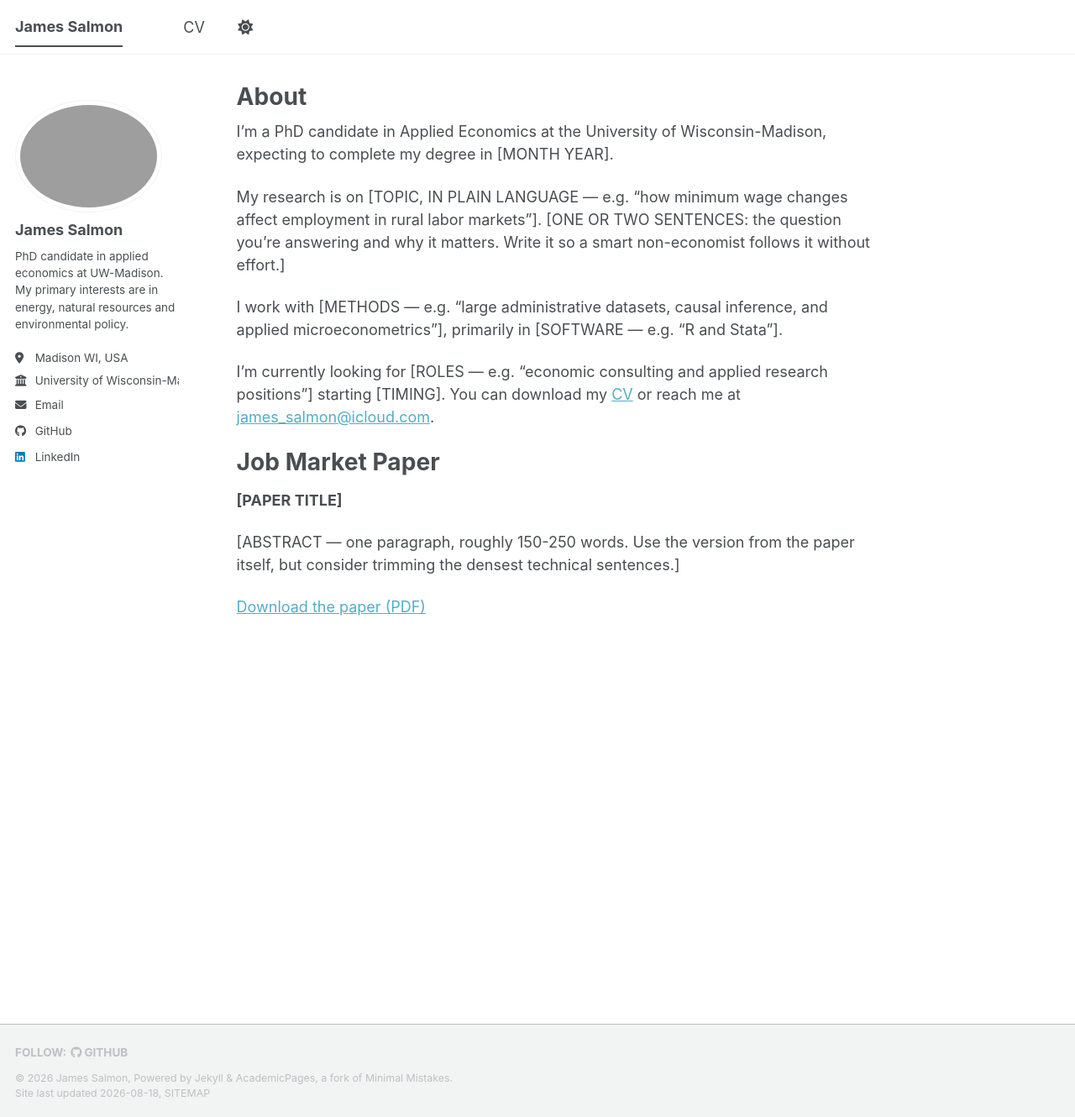
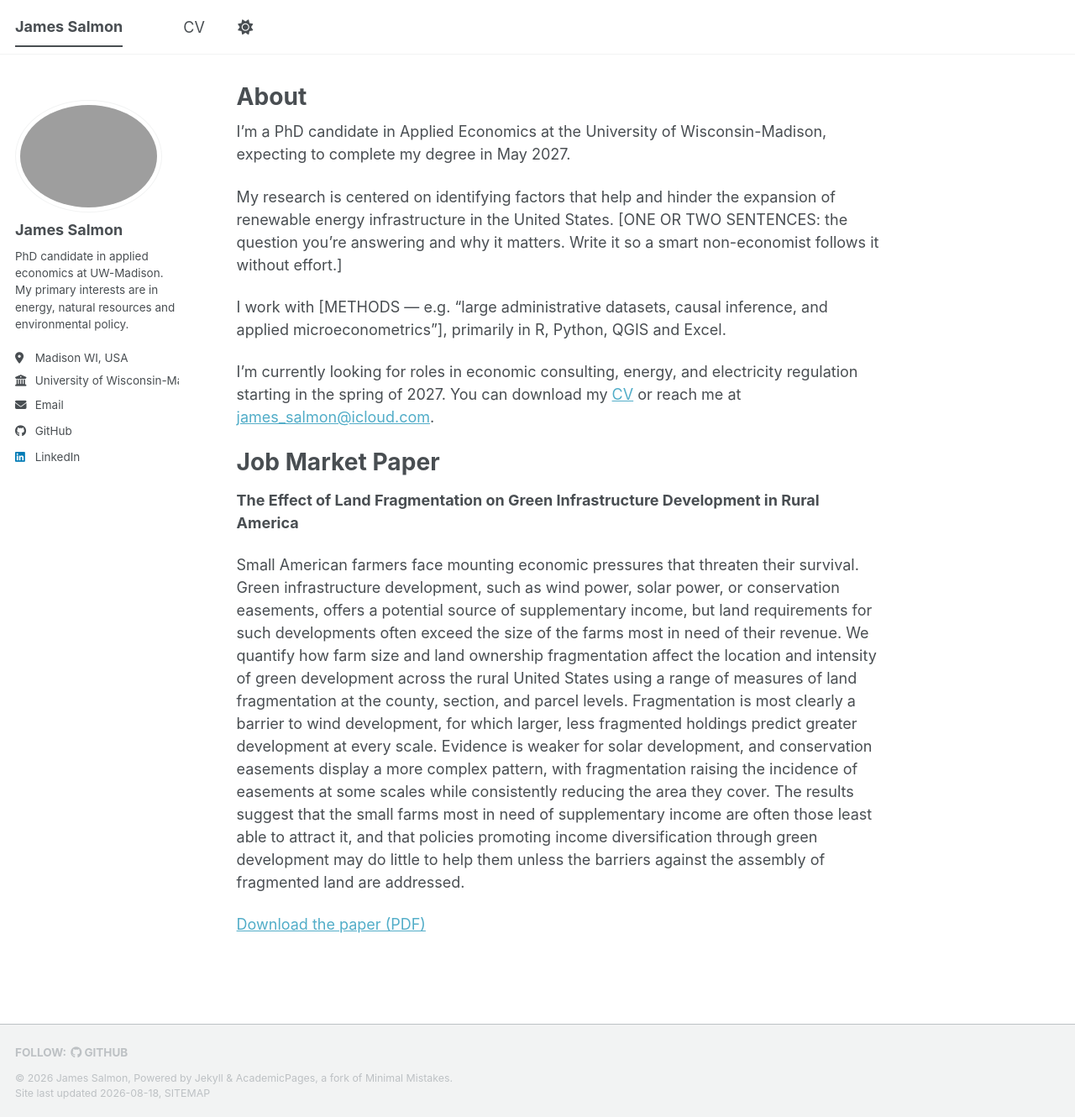
Before and after one commit to James-Salmon/James-Salmon.github.io, a Jekyll site: the page built from _pages/about.md, in a window 1280 px wide and 1330 px high. Shown: the whole window at 84% size. Built offline with Jekyll 4.4.1, drawn with Linux system fonts in a browser that asks for light colours; a style sheet for code colours, icons or effects is not loaded.

Commit message:
Update about.md

```diff
--- a/_pages/about.md
+++ b/_pages/about.md
@@ -7,20 +7,19 @@ redirect_from:
   - /about.html
 ---
 
-I'm a PhD candidate in Applied Economics at the University of Wisconsin-Madison, expecting to complete my degree in [MONTH YEAR].
+I'm a PhD candidate in Applied Economics at the University of Wisconsin-Madison, expecting to complete my degree in May 2027.
 
-My research is on [TOPIC, IN PLAIN LANGUAGE — e.g. "how minimum wage changes affect employment in rural labor markets"]. [ONE OR TWO SENTENCES: the question you're answering and why it matters. Write it so a smart non-economist follows it without effort.]
+My research is centered on identifying factors that help and hinder the expansion of renewable energy infrastructure in the United States. [ONE OR TWO SENTENCES: the question you're answering and why it matters. Write it so a smart non-economist follows it without effort.]
 
-I work with [METHODS — e.g. "large administrative datasets, causal inference, and applied microeconometrics"], primarily in [SOFTWARE — e.g. "R and Stata"].
+I work with [METHODS — e.g. "large administrative datasets, causal inference, and applied microeconometrics"], primarily in R, Python, QGIS and Excel.
 
-I'm currently looking for [ROLES — e.g. "economic consulting and applied research positions"] starting [TIMING]. You can download my [CV](/files/cv.pdf) or reach me at [james_salmon@icloud.com](mailto:james_salmon@icloud.com).
+I'm currently looking for roles in economic consulting, energy, and electricity regulation starting in the spring of 2027. You can download my [CV](/files/cv.pdf) or reach me at [james_salmon@icloud.com](mailto:james_salmon@icloud.com).
 
 Job Market Paper
 ======
 
-**[PAPER TITLE]**
+**The Effect of Land Fragmentation on Green Infrastructure Development in Rural America**
 
-[ABSTRACT — one paragraph, roughly 150-250 words. Use the version from the
-paper itself, but consider trimming the densest technical sentences.]
+Small American farmers face mounting economic pressures that threaten their survival. Green infrastructure development, such as wind power, solar power, or conservation easements, offers a potential source of supplementary income, but land requirements for such developments often exceed the size of the farms most in need of their revenue. We quantify how farm size and land ownership fragmentation affect the location and intensity of green development across the rural United States using a range of measures of land fragmentation at the county, section, and parcel levels. Fragmentation is most clearly a barrier to wind development, for which larger, less fragmented holdings predict greater development at every scale. Evidence is weaker for solar development, and conservation easements display a more complex pattern, with fragmentation raising the incidence of easements at some scales while consistently reducing the area they cover. The results suggest that the small farms most in need of supplementary income are often those least able to attract it, and that policies promoting income diversification through green development may do little to help them unless the barriers against the assembly of fragmented land are addressed.
 
 [Download the paper (PDF)](/files/james_salmon_jmp.pdf)
```
